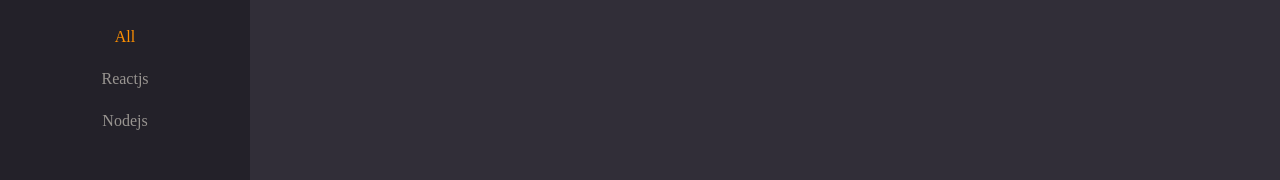
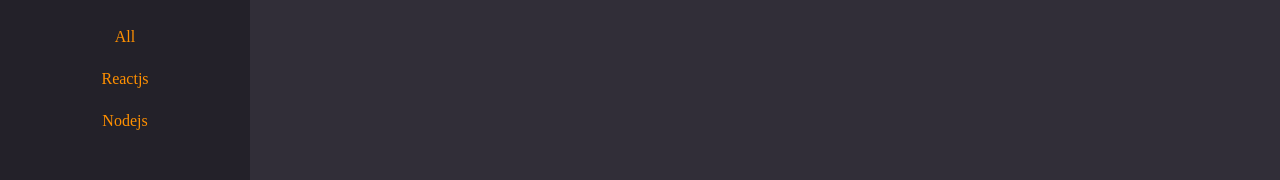
Before and after one commit to GHTassinari/RocketNotes, a React app: page / in a window 1280 px wide. Shown: the part 141-321 px from the top of the page. Built offline with nearby package versions, Linux system fonts and the light colour scheme; the HTML template or start-up script is replaced by a standard one.

Commit message:
Corrected an error of deprecation with Styled components, with the buttonText props

```diff
--- a/src/components/ButtonText/index.jsx
+++ b/src/components/ButtonText/index.jsx
@@ -1,9 +1,9 @@
 import { Container } from "./styles";
 
-export function ButtonText({ title, isActive = false , ...rest }) {
+export function ButtonText({ title, isactive = false , ...rest }) {
   return( <Container
   type="button"
-  isActive={isActive}
+  $isactive={isactive.toString()}
    {...rest}>
     {title}
   </Container>
--- a/src/components/ButtonText/styles.js
+++ b/src/components/ButtonText/styles.js
@@ -2,7 +2,7 @@
 
 export const Container = styled.button`
   background: none;
-  color: ${({ theme, isActive }) => isActive ? theme.COLORS.ORANGE : theme.COLORS.GRAY_100 };
+  color: ${({ theme, $isactive }) => $isactive ? theme.COLORS.ORANGE : theme.COLORS.GRAY_100 };
 
   border: none;
   font-size: 16px;
--- a/src/pages/Home/index.jsx
+++ b/src/pages/Home/index.jsx
@@ -14,7 +14,7 @@
 
       <Menu>
         <li>
-          <ButtonText title="All" isActive />
+          <ButtonText title="All" isactive />
         </li>
         <li>
           <ButtonText title="Reactjs" />
```
